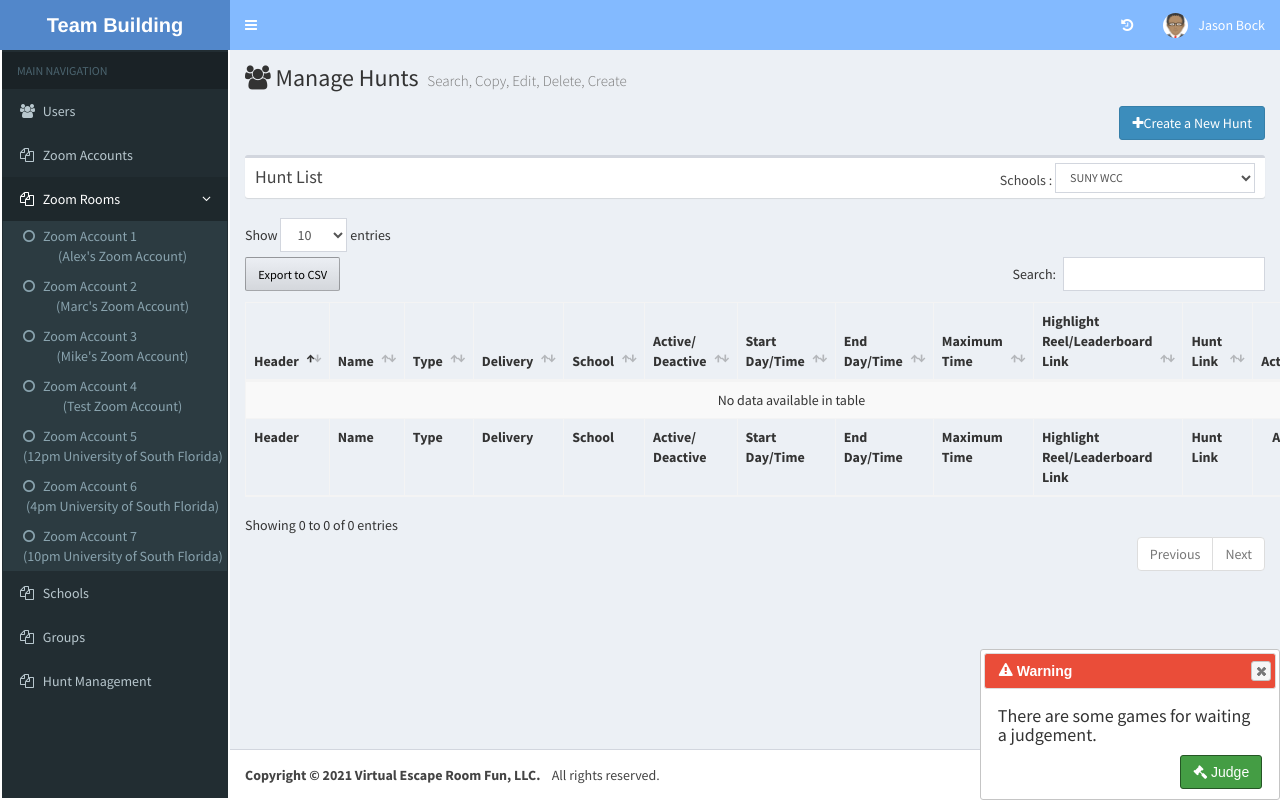
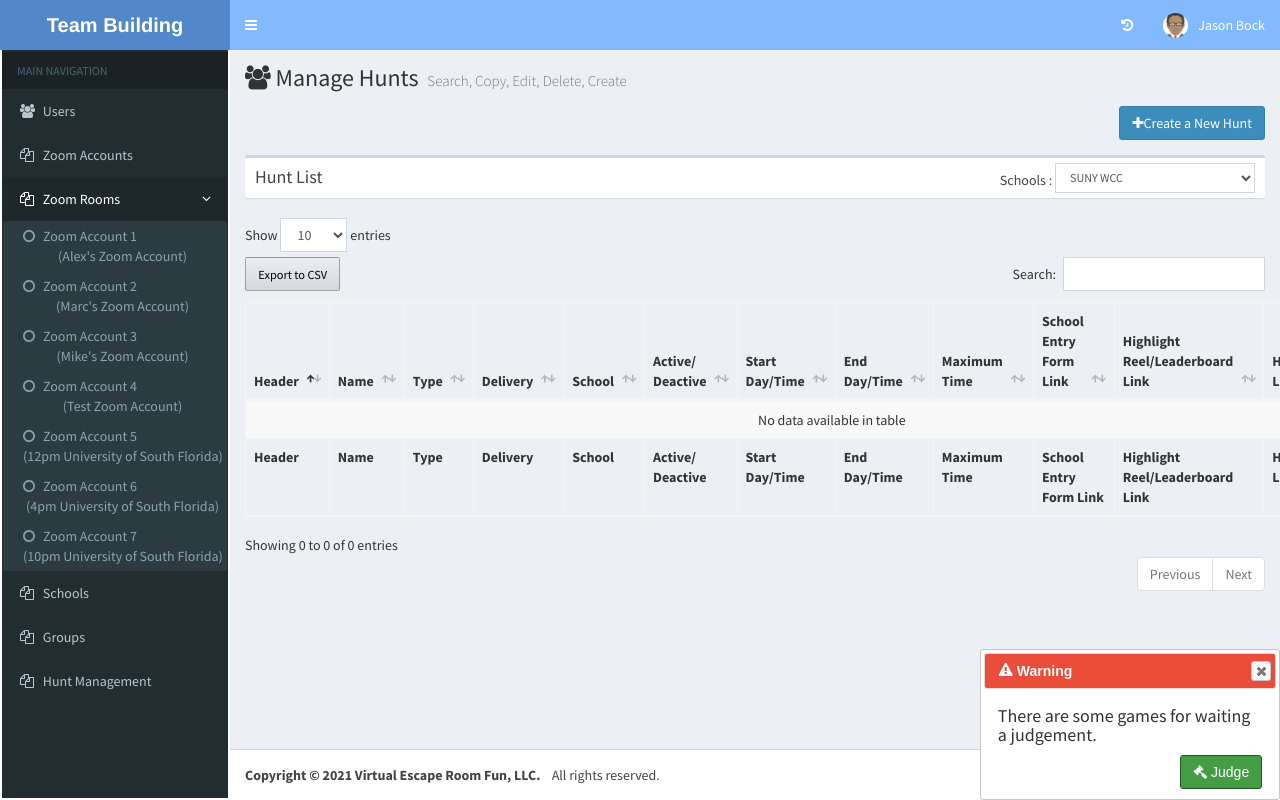
Before and after one commit to techsavvy1013/Scavhunt, a CodeIgniter app: page /database/manageHunt/1 in a window 1280 px wide. Run offline with CodeIgniter, Linux system fonts and the light colour scheme; a user stored in the database is signed in; data comes from the database, SQL or seed files in the repository; some libraries are stand-ins or nearby versions.

Commit message:
added school entry link to hunt list

```diff
--- a/application/controllers/Scavrhunts.php
+++ b/application/controllers/Scavrhunts.php
@@ -101,6 +101,7 @@ class Scavrhunts extends BaseController
             foreach ($huntInfos as $record) {
                 $ret[$k]["id"] = $record->id;
                 $ret[$k]["schoolname"] = $sch_name;
+                $ret[$k]["schoolid"] = $school->id;
                 $ret[$k]["headerImg"] = $record->hunt_logo2;
                 $ret[$k]["huntname"] = $record->hunt_name;
                 $ret[$k]["isactive"] = $record->is_active;
--- a/application/views/scavenger-hunts/manage.php
+++ b/application/views/scavenger-hunts/manage.php
@@ -61,6 +61,7 @@
                         <th>Start Day/Time</th>
                         <th>End Day/Time</th>
                         <th>Maximum Time</th>
+                        <th>School Entry Form Link</th>
                         <th>Highlight Reel/Leaderboard Link</th>
                         <th>Hunt Link</th>
                         <th class="text-center">Actions</th>
@@ -83,6 +84,7 @@
                         <td><?php echo $record["startDay"] . "<br>" . $record["startTime"] ?></td>
                         <td><?php echo $record["endDay"] . "<br>" . $record["endTime"] ?></td>
                         <td><?php echo $record["maxTime"] ?></td>
+                        <td><?php echo base_url() . 'entryform/entryFormBySchool/' . $record["schoolid"] ?></td>
                         <td><?php echo base_url() . "leaderboard/" . $record["id"];?></td>
                         <td><?php echo base_url() . "gotoHunt/?hunt=" . $record["id"];?></td>
                         <td class="text-center">
@@ -107,6 +109,7 @@
                         <th>Start Day/Time</th>
                         <th>End Day/Time</th>
                         <th>Maximum Time</th>
+                        <th>School Entry Form Link</th>
                         <th>Highlight Reel/Leaderboard Link</th>
                         <th>Hunt Link</th>
                         <th class="text-center">Actions</th>
```
